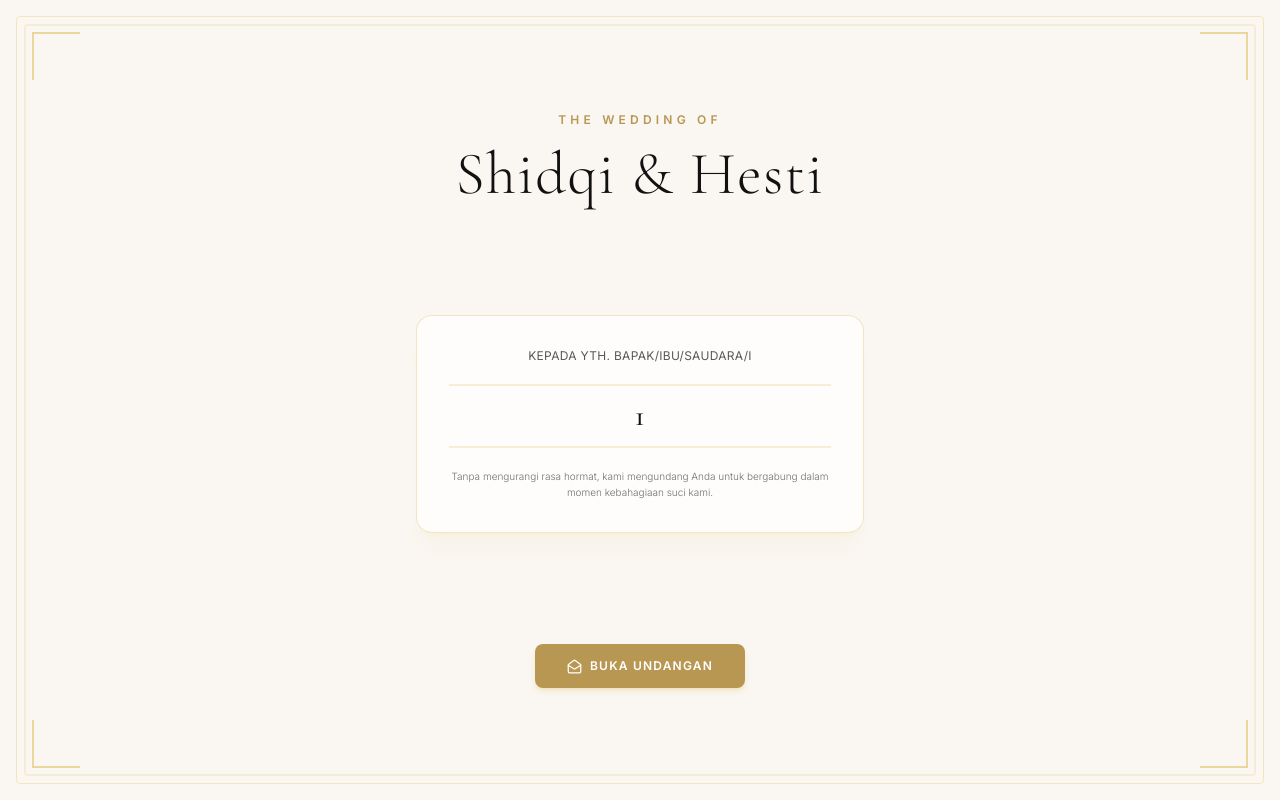
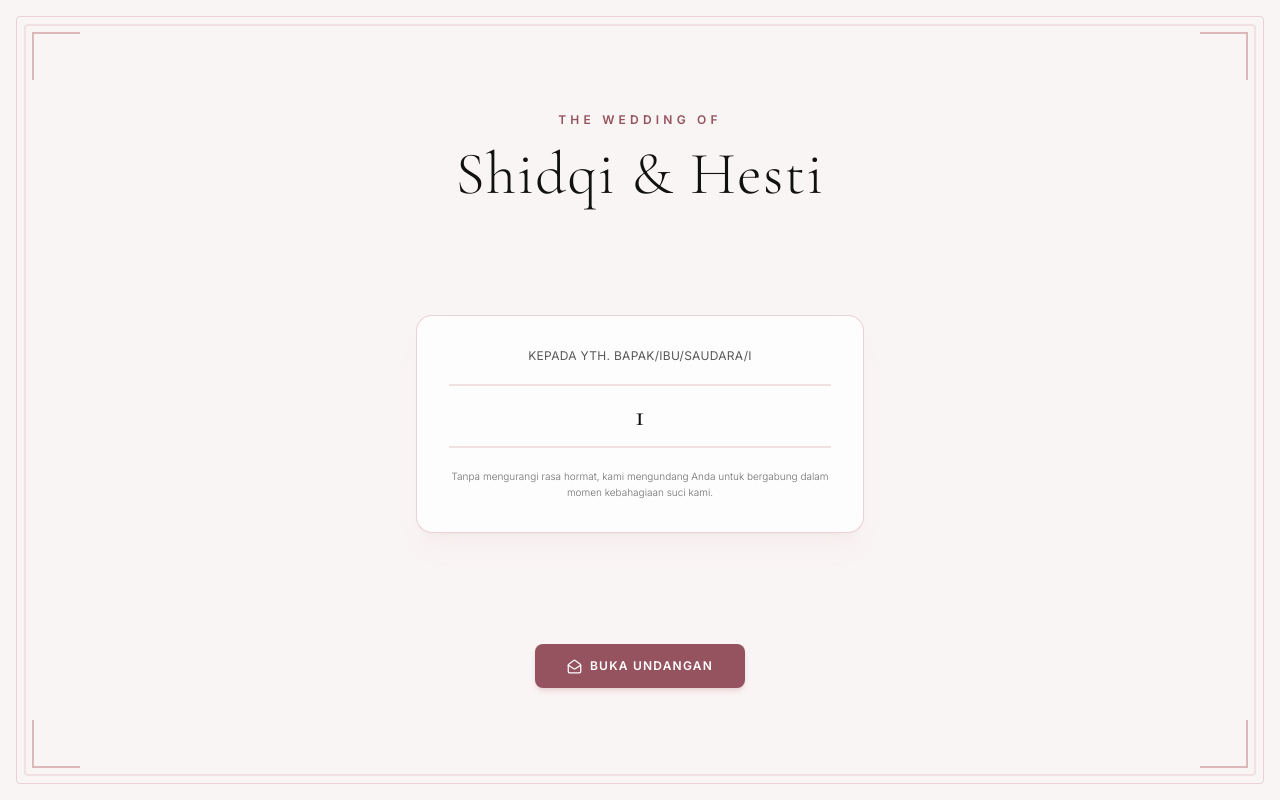
Before and after one commit to CrimsonSZ-Q/WeddingShidqiHesti, a Next.js app: page /invite/1 in a window 1280 px wide. Built offline with nearby package versions, Linux system fonts and the light colour scheme; no server answers; the database is empty.

Commit message:
Change theme colors from gold to rose gold and blush pink

```diff
--- a/src/app/globals.css
+++ b/src/app/globals.css
@@ -1,7 +1,7 @@
 @import "tailwindcss";
 
 :root {
-  --background: #FAF7F2;
+  --background: #FAF5F5;
   --foreground: #111111;
 }
 
@@ -11,12 +11,12 @@
   --font-serif: 'Cormorant Garamond', Georgia, serif;
   --font-sans: 'Inter', sans-serif;
 
-  --color-brand-cream: #FAF7F2;
+  --color-brand-cream: #FAF5F5;
   --color-brand-charcoal: #111111;
-  --color-brand-gold: #D4AF37;
-  --color-brand-gold-dark: #B89753;
-  --color-brand-champagne: #F3EFE0;
-  --color-brand-gold-light: #FBF9F4;
+  --color-brand-gold: #B76E79;
+  --color-brand-gold-dark: #94535E;
+  --color-brand-champagne: #F3E2E4;
+  --color-brand-gold-light: #FDF7F7;
 }
 
 body {
--- a/src/app/invite/[guestName]/page.tsx
+++ b/src/app/invite/[guestName]/page.tsx
@@ -111,7 +111,7 @@ export default function GuestInvitePage({ params }: InvitePageProps) {
                   </h2>
                   <div className="relative w-40 h-40 md:w-48 md:h-48 overflow-hidden rounded-full border-4 border-double border-brand-gold/45 shadow-2xl bg-brand-champagne">
                     <Image
-                      src="/images/hero.png"
+                      src="/images/banner.jpg"
                       alt={`${weddingConfig.groomNick} & ${weddingConfig.brideNick} Wedding`}
                       fill
                       className="object-cover"
```
